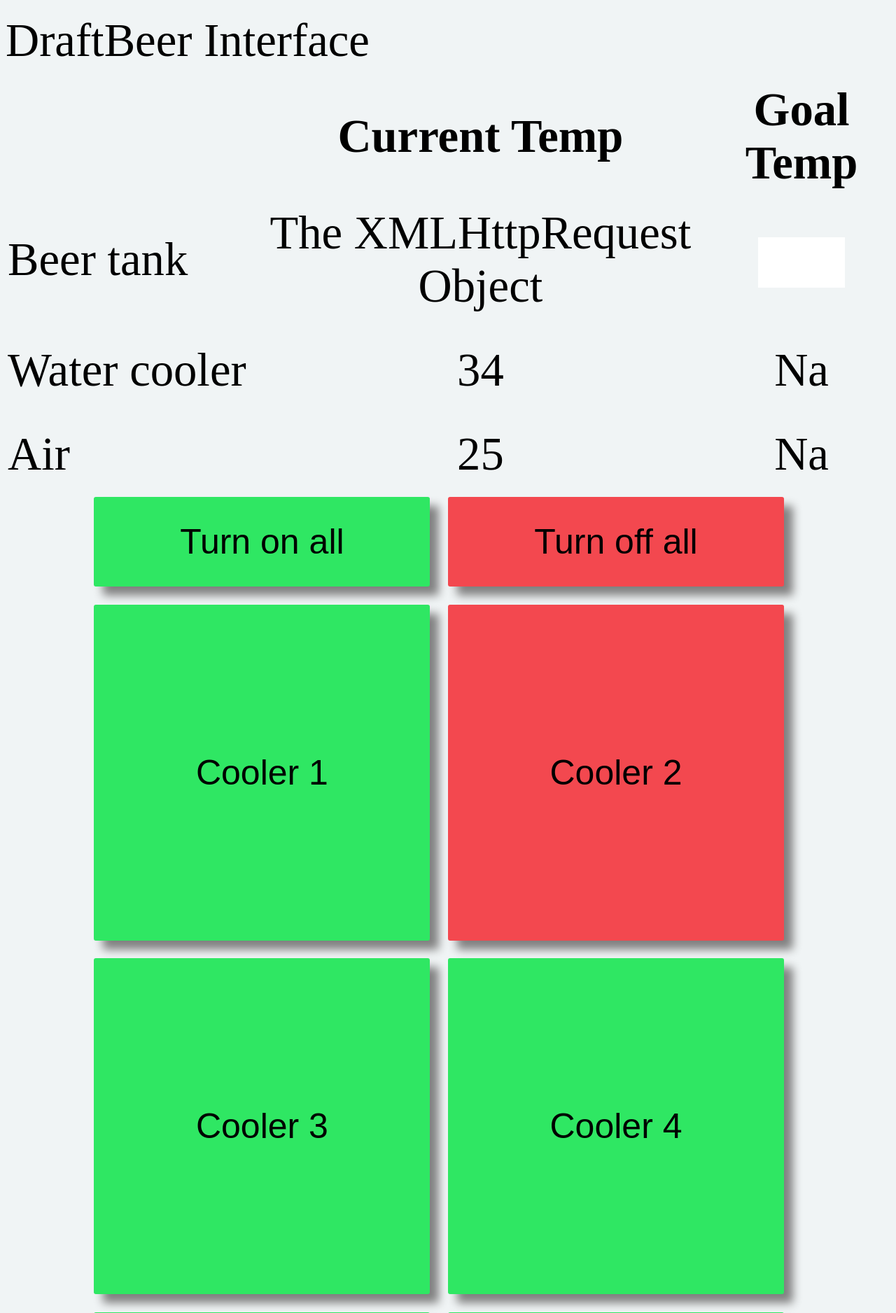
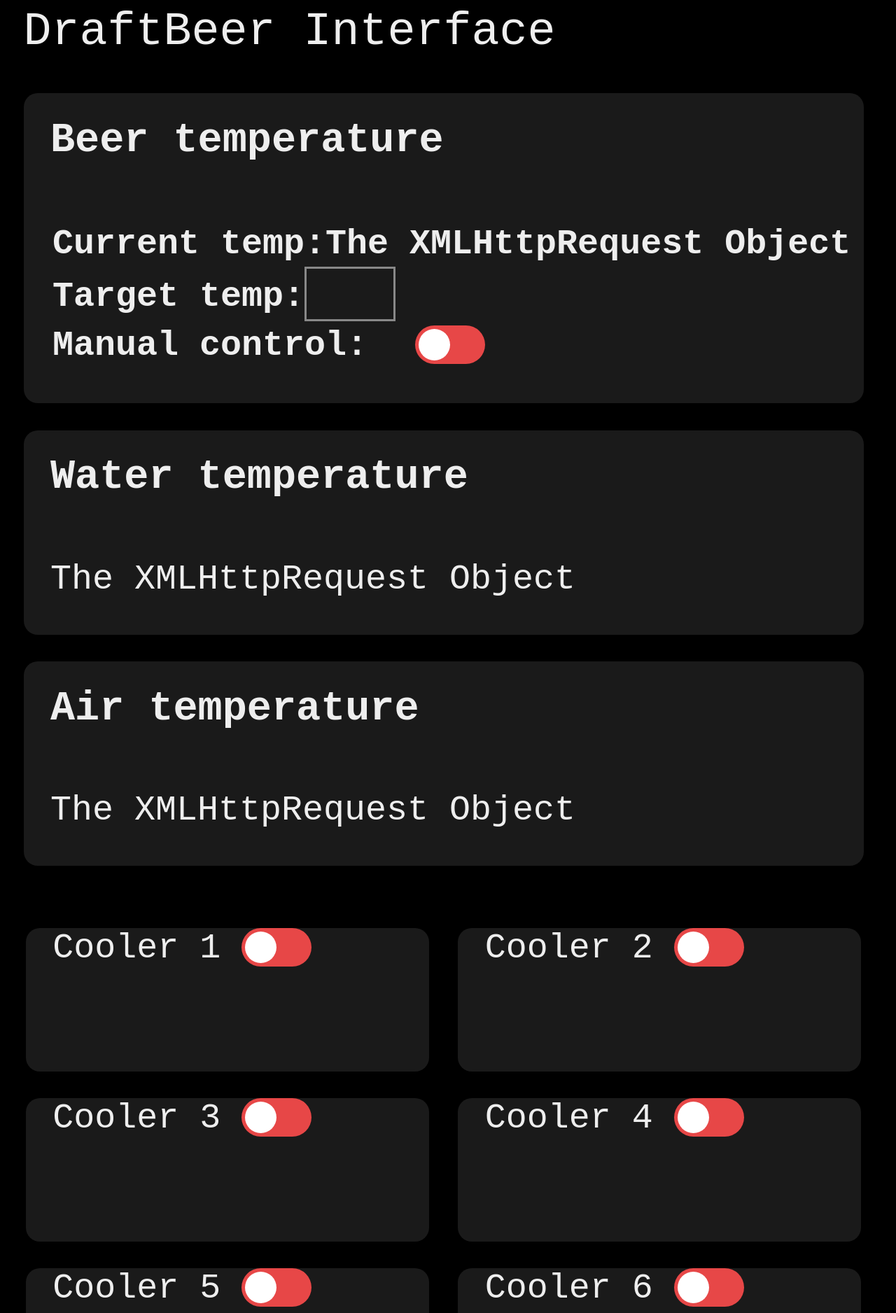
Before and after one commit to victorbjo/DraftBeer, a Flask app: template website/templates/age.html in a window 1280 px wide. Shown: the top 1876 px of the page at 70% size. Run offline with Flask 2, Linux system fonts and the light colour scheme; the template is opened without the code that fills it, so the values that code supplies are empty; parts of the project's set-up code (start-up, migrations or seed data) failed here and were passed over.

Commit message:
Major rewrite of css. Added switches to control the coolers instead of big ugly buttons

```diff
--- a/website/static/mainstyle.css
+++ b/website/static/mainstyle.css
@@ -1,56 +1,100 @@
 body{
-background-color:#f0f4f5;
+background-color:#000000;
 font-size:50pt;
+font-family:Courier New;
+color:#eeeeee;
+padding-left:2vw;
+}
+input{
+	border:3px;
+	border-style:solid;
+	border-color:#888888;
+	font-size:50px;
+	width:120px;
+	height:70px;
+	background-color:#1a1a1a;
+	color:#eeeeee;
+}
+th {
+  text-align: left;
+vertical-align: top;
+}
+p{
+padding:0px;
+margin:0px;
+display: inline-block;
 }
 .peltier{
-background-color:#2fe763;
+
+background-color:#1a1a1a;
 border:0px;
-height:55vw;
-width:45vw;
-max-width:60vh;
+height:13vw;
+width:42vw;
 max-height:60vh;
 font-size: 50px;
-margin-bottom:2vw;
-margin-right:2vw;
-box-shadow: 1vw 1vw 1vw grey;
-border-radius:3px;
+margin-bottom:3vw;
+margin-right:3vw;
+padding-left:3vw;
+text-align:left;
+padding-top:0vw;
+padding-bottom:3vw;
+border-radius:20px;
 }
+
 .peltier-controller{
 border:0px;
 height:10vw;
-width:45vw;
-max-width:60vh;
+width:44vw;
+margin-bottom:3vw;
+margin-right:3vw;
+padding-left:3vw;
+border-radius:20px;
 max-height:60vh;
 font-size: 50px;
-margin-bottom:2vw;
-margin-right:2vw;
-box-shadow: 1vw 1vw 1vw grey;
-border-radius:3px;
 }
-.peltier-on{
-background-color:#2fe763;
-}
-.peltier-off{
-background-color:#f3484f
-}
+
 .peltier-wrapper{
   display: flex;
    flex-wrap: wrap;
-	justify-content:center;
+	justify-content:space-evenly;
+	margin-top:50px;
+	align-content:flex-end;
+
 }
+h3{
+position:relative;
+  top:-25px;
+
+}
+.info-wrapper{
+	  display: flex;
+   flex-wrap: wrap;
+	justify-content:space-evenly;
+	margin-top:50px;
+	align-content:flex-end;
+	align-items:flex-end;
+
+}
+.info{
+display:flex;
+flex-direction: coloumn;
+background-color:#1a1a1a;
+border:0px;
+flex-wrap:wrap;
+width:94vw;
+
+font-size: 50px;
+padding-top:0px;
+padding-bottom:4vw;
+padding-left:3vw;
+margin-bottom:3vw;
+margin-right:3vw;
+border-radius:20px;
+}
+
 table{
 text-align:center;
 }
 .table-unit{
 	text-align:left;
 }
-p{
-margin-bottom:20px;
-margin-top:20px;
-}
-input{
-	border:10px;
-	font-size:50px;
-	width:120px;
-	height:70px;
-}
--- /dev/null
+++ b/website/static/slider.css
@@ -0,0 +1,58 @@
+.switch {
+  position: absolute;
+  display: inline-block;
+  width: 100px;
+  height: 55px;
+	padding:0px;
+}
+
+.switch input {
+  opacity: 0;
+  width: 0;
+  height: 0;
+}
+
+.slider {
+  position: absolute;
+  cursor: pointer;
+  top: 0;
+  left: 0;
+  right: 0;
+  bottom: 0;
+  background-color: #e74747;
+  -webkit-transition: .4s;
+  transition: .4s;
+}
+
+.slider:before {
+  position: absolute;
+  content: "";
+  height: 45px;
+  width: 45px;
+  left: 5px;
+  bottom: 5px;
+  background-color: white;
+  -webkit-transition: .4s;
+  transition: .4s;
+}
+
+input:checked + .slider {
+  background-color: #00e781;
+}
+
+
+
+input:checked + .slider:before {
+  -webkit-transform: translateX(45px);
+  -ms-transform: translateX(45px);
+  transform: translateX(45px);
+}
+
+/* Rounded sliders */
+.slider.round {
+  border-radius: 34px;
+}
+
+.slider.round:before {
+  border-radius: 50%;
+}
--- a/website/templates/age.html
+++ b/website/templates/age.html
@@ -2,59 +2,114 @@
 <html>
   <head>
    <link rel="stylesheet" href='/static/mainstyle.css' />
+   <link rel="stylesheet" href='/static/slider.css' />
   </head>
 
   <body onload="loadDoc(),test()">
+  <div class="div-main">
 <p> DraftBeer Interface</p>
+<div class="info-wrapper">
+<div class="info">
+<h3>Beer temperature</h3>
 <table>
 <thead>
   <tr>
+    <th><p>Current temp:</p><p id="demo">The XMLHttpRequest Object</p></th>
     <th></th>
-
-    <th>Current Temp</th>
-
-    <th>Goal Temp</th>
+    <th></th>
+  </tr>
+<tr>
+    <th><p>Target temp:</p><input type="number" name="someid" /></th>
+    <th></th>
+    <th></th>
   </tr>
 </thead>
-<tbody>
+</table>
+<table>
+<thead>
   <tr>
-    <td class="table-unit">Beer tank</td>
+	<th>Manual control:</th>
+    <th>&nbsp;&nbsp; </th>
+    <th><label class="switch">
 
-    <td>
-<p id="demo">The XMLHttpRequest Object</p>
-</td>
-
-    <td><input type="number" name="someid" /></td>
+  <input type="checkbox">
+  <span class="slider round"></span>
+</label></th>
   </tr>
-  <tr>
-    <td class="table-unit"><p> Water&nbspcooler </p></td>
-
-    <td><p id="water">34</p></td>
-    <td>Na</td>
-  </tr>
-  <tr>
-    <td class="table-unit"><p>Air</p></td>
-
-    <td><p id="air">25</p></td>
-    <td>Na</td>
-  </tr>
-</tbody>
+</thead>
 </table>
 
+</div>
+<div class="info"><div>
+<h3>Water temperature</h3></div>
+<p id="demo">The XMLHttpRequest Object</p>
+</div>
+<div class="info">
+<h3>Air temperature</h3>
+<p id="demo">The XMLHttpRequest Object</p>
+</div>
+</div>
+
 <div class="peltier-wrapper">
-<button type="button" class="peltier-controller peltier-on" onclick="turnOnLed()">Turn on all</button>
-<button type="button" class="peltier-controller peltier-off"  onclick="turnOnLed()">Turn off all</button>
 
 
-<button type="button" class="peltier peltier-on" onclick="turnOnLed()">Cooler 1</button>
-<button type="button" class="peltier peltier-off" onclick="turnOffLed()">Cooler 2</button>
-<button type="button" class="peltier peltier peltier-on" onclick="turnOnLed()">Cooler 3</button>
-<button type="button" class="peltier peltier peltier-on" onclick="turnOnLed()">Cooler 4</button>
-<button type="button" class="peltier peltier peltier-on" onclick="turnOnLed()">Cooler 5</button>
-<button type="button" class="peltier peltier peltier-on" onclick="turnOnLed()">Cooler 6</button>
-<button type="button" class="peltier peltier peltier-on" onclick="turnOnLed()">Cooler 7</button>
-<button type="button" class="peltier peltier peltier-on" onclick="turnOnLed()">Cooler 8</button>
+<div  class="peltier " onclick="turnOnLed()"><p>Cooler 1&nbsp;
+<label class="switch">
+  <input type="checkbox">
+  <span class="slider round"></span>
+</label>
+</p>
 </div>
+<div class="peltier" onclick="turnOffLed()"><p>Cooler 2&nbsp;
+<label class="switch">
+  <input type="checkbox">
+  <span class="slider round"></span>
+</label>
+</p>
+</div>
+<div class="peltier" onclick="turnOnLed()"><p>Cooler 3&nbsp;
+<label class="switch">
+  <input type="checkbox">
+  <span class="slider round"></span>
+</label>
+</p>
+</div>
+<div class="peltier" onclick="turnOnLed()"><p>Cooler 4&nbsp;
+<label class="switch">
+  <input type="checkbox">
+  <span class="slider round"></span>
+</label>
+</p>
+</div>
+<div class="peltier" onclick="turnOnLed()"><p>Cooler 5&nbsp;
+<label class="switch">
+  <input type="checkbox">
+  <span class="slider round"></span>
+</label>
+</p>
+</div>
+<div class="peltier" onclick="turnOnLed()"><p>Cooler 6&nbsp;
+<label class="switch">
+  <input type="checkbox">
+  <span class="slider round"></span>
+</label>
+</p>
+</div>
+<div class="peltier" onclick="turnOnLed()"><p>Cooler 7&nbsp;
+<label class="switch">
+  <input type="checkbox">
+  <span class="slider round"></span>
+</label>
+</p>
+</div>
+<div class="peltier" onclick="turnOnLed()"><p>Cooler 8&nbsp;
+<label class="switch">
+  <input type="checkbox">
+  <span class="slider round"></span>
+</label>
+</p>
+</div>
+</div></div>
 <script>
 function test() {
 var timer = setInterval( loadDoc, 100);
```
Also changed, not shown: website/templates/slider.css (added, +59 -0 lines), website/render.PNG (added), website/static/render.PNG (added), website/templates/render.PNG (added).
